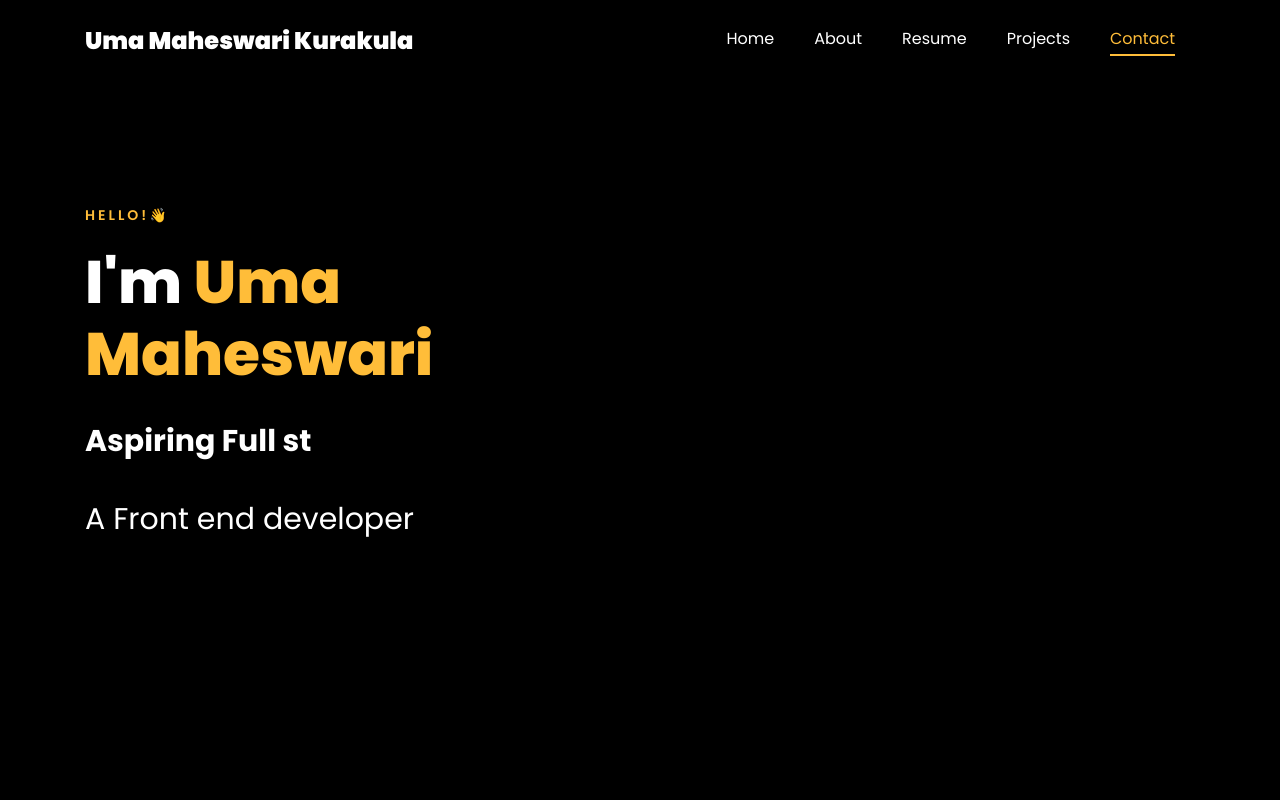
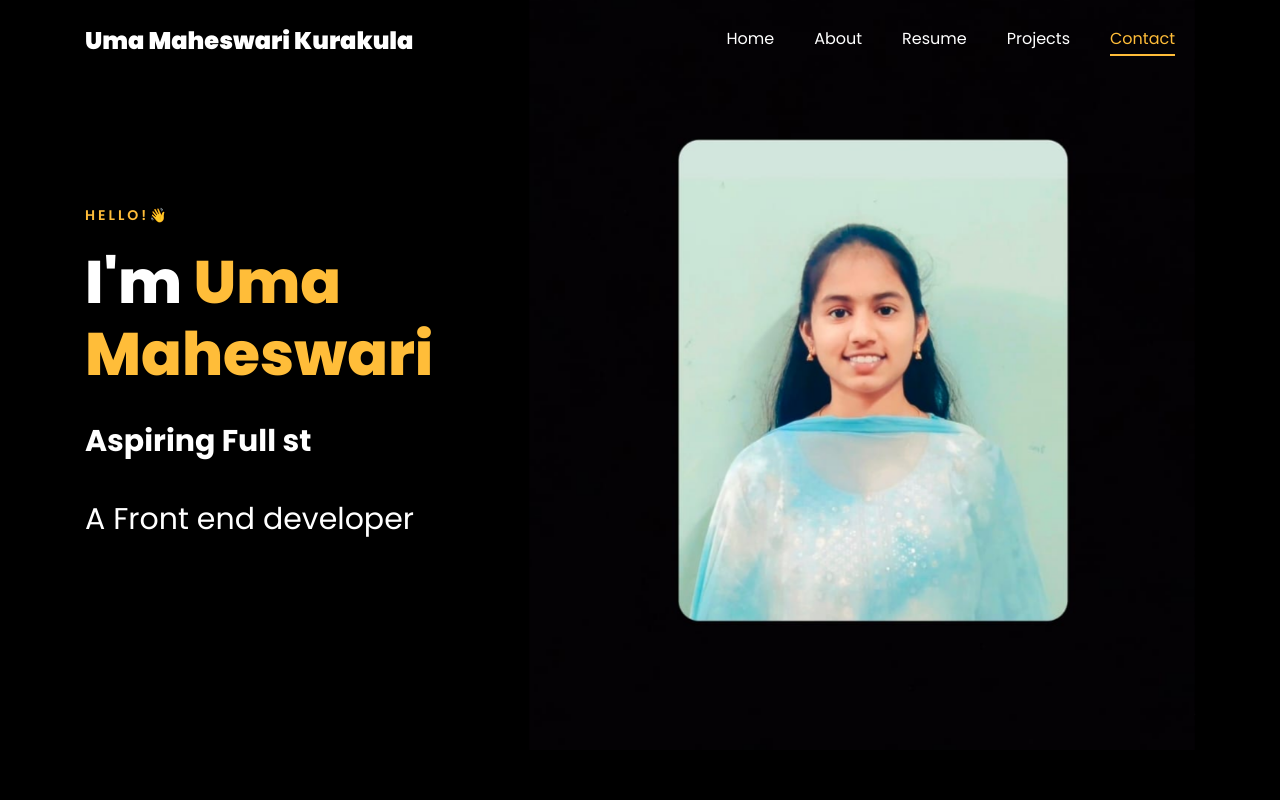
Before and after one commit to UmaMaheswari-234/Uma-Portfolio, a plain HTML site: page index.html in a window 1280 px wide. Shown: the top 800 px of the page. Drawn offline with Linux system fonts and the light colour scheme; files whose address does not match are found by name.

Commit message:
index.html

```diff
--- a/index.html
+++ b/index.html
@@ -142,7 +142,7 @@
 					  <div class="overlay"></div>
 					 <div class="container">
 					  <div class="row d-md-flex no-gutters slider-text align-items-end justify-content-end" data-scrollax-parent="true">
-						  <div class="one-third js-fullheight order-md-last img" style="background-image:url(images/bg_1.png);">
+						  <div class="one-third js-fullheight order-md-last img" style="background-image:url(bg_1.png);">
 						   <div class="overlay"></div>
 						  </div>
 						  <div class="one-forth d-flex  align-items-center ftco-animate" data-scrollax=" properties: { translateY: '70%' }">
```
